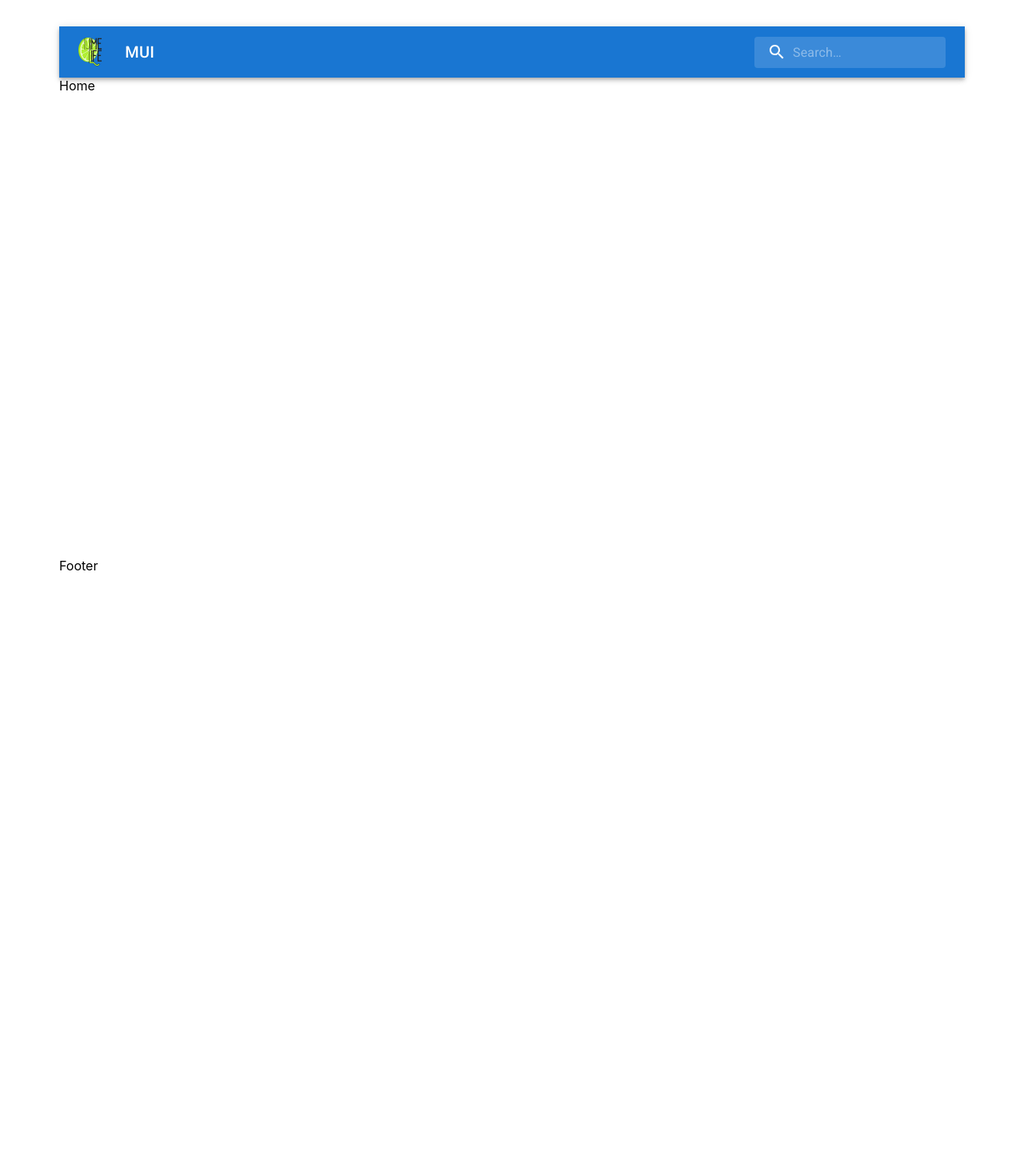
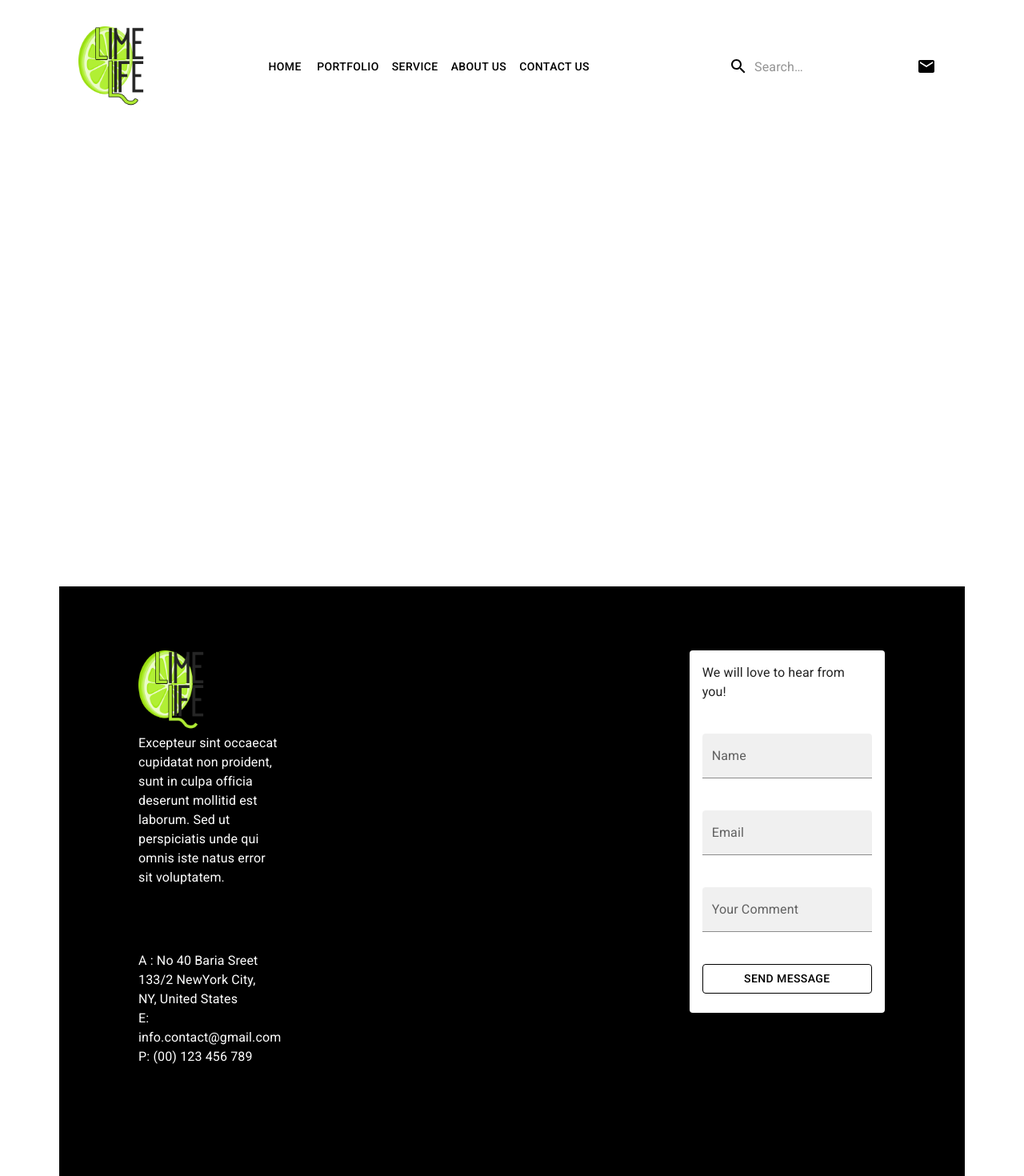
Before and after one commit to tariq3372/limelife, a React (Create React App) app: page /home in a window 1280 px wide. Shown: the top 1470 px of the page at 80% size. Before the commit the page ends 907 px from the top, so only its background shows below. Built offline with nearby package versions, Linux system fonts and the light colour scheme.

Commit message:
_custom.css is updated, footer and header is updated

```diff
--- a/src/assets/_custom.css
+++ b/src/assets/_custom.css
@@ -3,5 +3,9 @@
 }
 
 .header-logo {
-    height: 36px;
+    height: 100px;
 }
+
+.footer-logo {
+    height: 100px;
+}
--- a/src/layouts/components/Footer.jsx
+++ b/src/layouts/components/Footer.jsx
@@ -1,8 +1,71 @@
 import React from 'react'
+import { Grid, Box, Typography, Card, CardContent, TextField, Stack, Button } from '@mui/material';
 
 const Footer = () => {
   return (
-    <div style={{ height: '100px'}} >Footer</div>
+    <Box sx={{ backgroundColor: 'black'}}>
+      <Grid container sx={{ padding: "80px 0px 100px 99px" }} >
+        <Grid item xs={8}>
+          <Grid container spacing={10} flexDirection="column" >
+            <Grid item xs={4}>
+              <img
+                src={require('../../assets/images/logo.png')}
+                alt="logo"
+                className="footer-logo"
+              />
+              <Typography sx={{ color: "white" }} > Excepteur sint occaecat cupidatat non proident, sunt in culpa officia deserunt mollitid est laborum. Sed ut perspiciatis unde qui omnis iste natus error sit voluptatem. </Typography>
+
+            </Grid>
+            <Grid item xs={4}>
+              <Typography sx={{ color: "white" }}> A : No 40 Baria Sreet 133/2 NewYork City, </Typography>
+              <Typography sx={{ color: "white" }}> NY, United States </Typography>
+              <Typography sx={{ color: "white" }}>E: info.contact@gmail.com </Typography>
+              <Typography sx={{ color: "white" }}>  P: (00) 123 456 789 </Typography>
+            </Grid>
+          </Grid>
+        </Grid>
+        <Grid item xs={4}>
+          <Card style={{ marginRight: 100 }} >
+            <CardContent>
+              <Stack flexDirection='column' spacing={5} >
+                <Typography >We will love to hear from you!</Typography>
+                <TextField
+                  id="filled-multiline-flexible"
+                  label="Name"
+                  multiline
+                  maxRows={2}
+                  variant="filled"
+                />
+                <TextField
+                  id="filled-multiline-flexible"
+                  label="Email"
+                  multiline
+                  maxRows={2}
+                  variant="filled"
+                />
+                <TextField
+                  id="filled-multiline-flexible"
+                  label="Your Comment"
+                  multiline
+                  maxRows={4}
+                  variant="filled"
+                />
+                <Button sx={{ borderColor: "black", color: "black" }} variant="outlined">Send Message</Button>
+              </Stack>
+            </CardContent>
+          </Card>
+        </Grid>
+      </Grid>
+
+      <Grid container sx={{ padding: "80px 0px 100px 99px" }} >
+        <Grid item xs={8}>
+          <Typography sx={{ color: "white" }}>About | Customer Service | Terms & Conditions | Privacy Policy | Site Map | Contact</Typography>
+        </Grid>
+        <Grid item xs={4}>
+          <Typography style={{ color: "white", fontWeight: 'bold' }}>Copyright #LimeLife © 2022. All rights reserved.</Typography>
+        </Grid>
+      </Grid>
+    </Box>
   )
 }
 
--- a/src/layouts/components/Header.jsx
+++ b/src/layouts/components/Header.jsx
@@ -1,13 +1,38 @@
 import * as React from 'react';
-import { styled, alpha } from '@mui/material/styles';
 import AppBar from '@mui/material/AppBar';
 import Box from '@mui/material/Box';
 import Toolbar from '@mui/material/Toolbar';
 import IconButton from '@mui/material/IconButton';
 import Typography from '@mui/material/Typography';
+import Menu from '@mui/material/Menu';
+import MenuIcon from '@mui/icons-material/Menu';
+import Container from '@mui/material/Container';
+import Button from '@mui/material/Button';
+import MenuItem from '@mui/material/MenuItem';
+import { styled, alpha } from '@mui/material/styles';
+import SearchIcon from '@mui/icons-material/Search';
 import InputBase from '@mui/material/InputBase';
-import MenuIcon from '@mui/icons-material/Menu';
-import SearchIcon from '@mui/icons-material/Search';
+import MailIcon from '@mui/icons-material/Mail';
+import { useNavigate } from 'react-router-dom';
+
+const pages = ['HOME', 'PORTFOLIO', 'SERVICE', 'ABOUT US', 'CONTACT US'];
+
+const Header = () => {
+  const [anchorElNav, setAnchorElNav] = React.useState(null);
+  const navigate = useNavigate();
+
+  const handleOpenNavMenu = (event) => {
+    setAnchorElNav(event.currentTarget);
+  };
+
+  const handleCloseNavMenu = () => {
+    setAnchorElNav(null);
+  };
+
+  const handleNavigation = (value) => {
+    console.log("value", value);
+    // navigate('/dashboard', { replace: true });
+  }
 
   const Search = styled('div')(({ theme }) => ({
     position: 'relative',
@@ -51,36 +76,65 @@ const StyledInputBase = styled(InputBase)(({ theme }) => ({
     },
   }));
 
-const pages = ['HOME', 'PROTFOLIO', 'SERVICES', 'ABOUT US', 'CONTACT US'];
-
-
-const Header = () => {
   return (
-    <Box sx={{ flexGrow: 1 }}>
-      <AppBar position="static">
-        <Toolbar>
-          <IconButton
-            size="large"
-            edge="start"
-            color="inherit"
-            aria-label="open drawer"
-            sx={{ mr: 2 }}
-          >
-            {/* <MenuIcon /> */}
+    // <AppBar position="static" sx={{ backgroundColor: 'red' }} >
+      <Container maxWidth="xl">
+        <Toolbar disableGutters>
           <img
-              src={require("../../assets/images/logo.png")}
+            src={require('../../assets/images/logo.png')}
             alt="logo"
             className="header-logo"
           />
+          <Box sx={{ flexGrow: 1, display: { xs: 'flex', md: 'none' } }}>
+            <IconButton
+              size="large"
+              aria-label="account of current user"
+              aria-controls="menu-appbar"
+              aria-haspopup="true"
+              onClick={handleOpenNavMenu}
+              color="inherit"
+            >
+              <MenuIcon />
             </IconButton>
-          <Typography
-            variant="h6"
-            noWrap
-            component="div"
-            sx={{ flexGrow: 1, display: { xs: 'none', sm: 'block' } }}
+            <Menu
+              id="menu-appbar"
+              anchorEl={anchorElNav}
+              anchorOrigin={{
+                vertical: 'bottom',
+                horizontal: 'left',
+              }}
+              keepMounted
+              transformOrigin={{
+                vertical: 'top',
+                horizontal: 'left',
+              }}
+              open={Boolean(anchorElNav)}
+              onClose={handleCloseNavMenu}
+              sx={{
+                display: { xs: 'block', md: 'none' },
+              }}
             >
-            MUI
-          </Typography>
+              {pages.map((page) => (
+                <MenuItem key={page} onClick={handleCloseNavMenu}>
+                  <Typography textAlign="center">{page}</Typography>
+                </MenuItem>
+              ))}
+            </Menu>
+          </Box>
+
+          <Box sx={{ flexGrow: 1, justifyContent: 'center', display: { xs: 'none', md: 'flex' } }}>
+            {pages.map((page) => (
+              <Button
+                key={page}
+                onClick={handleCloseNavMenu}
+                sx={{ my: 2, color: 'black', display: 'block' }}
+              >
+                {page}
+              </Button>
+            ))}
+          </Box>
+
+          <Box sx={{ flexGrow: 0 }}>
             <Search>
               <SearchIconWrapper>
                 <SearchIcon />
@@ -90,10 +144,17 @@ const Header = () => {
                 inputProps={{ 'aria-label': 'search' }}
               />
             </Search>
+
+          </Box>
+          <Box sx={{ flexGrow: 0 }}>
+            <IconButton size="large" aria-label="show 4 new mails" color="inherit">
+              <MailIcon />
+            </IconButton>
+          </Box>
+
+
         </Toolbar>
-      </AppBar>
-    </Box>
+      </Container>
   );
-}
-
+};
 export default Header;
--- a/src/pages/Home.jsx
+++ b/src/pages/Home.jsx
@@ -3,7 +3,7 @@ import React from "react";
 const home = () => {
   return (
     <div>
-      Home
+      {/* Home */}
     </div>
   );
 };
```
Lines whose indentation alone changed are shown as unchanged.
